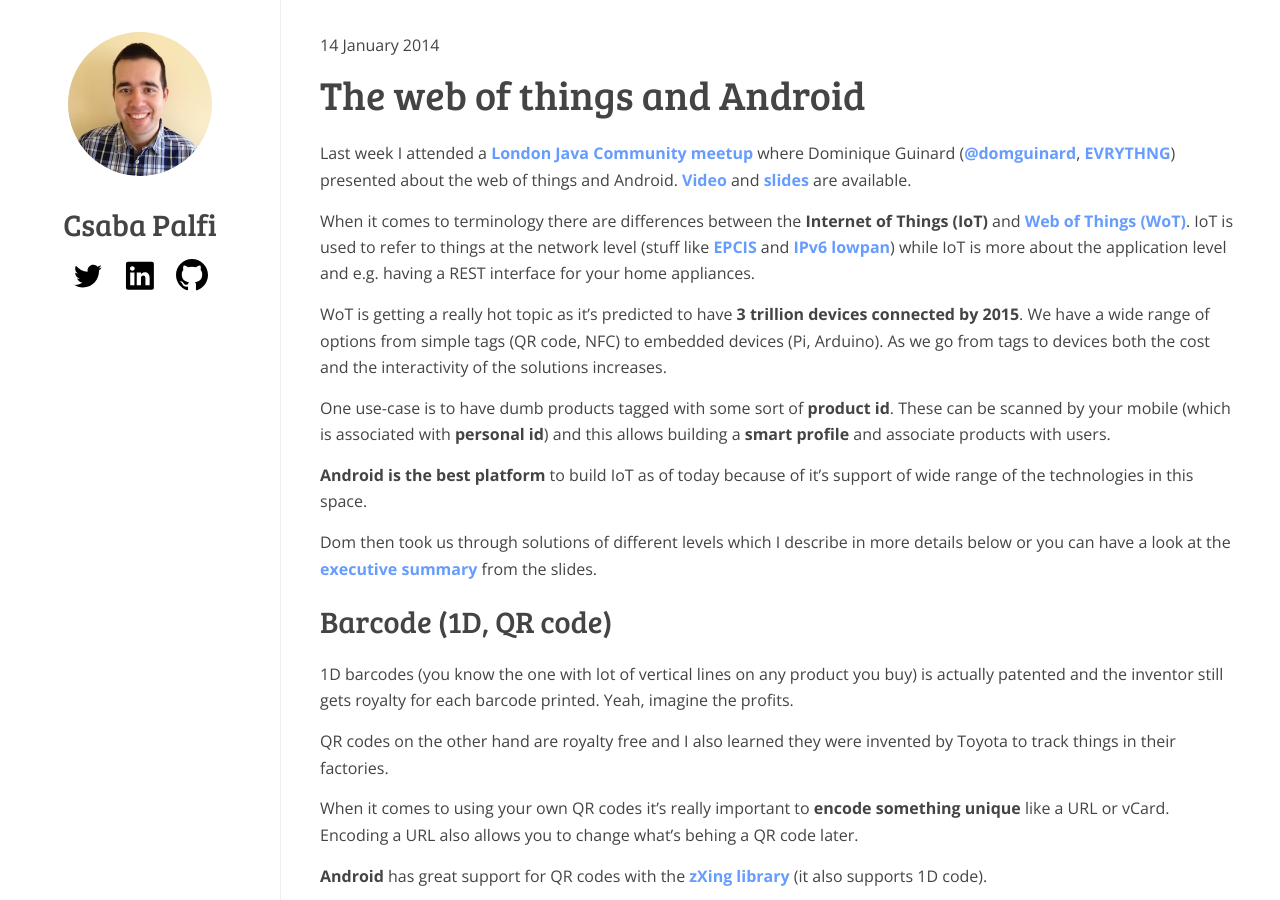
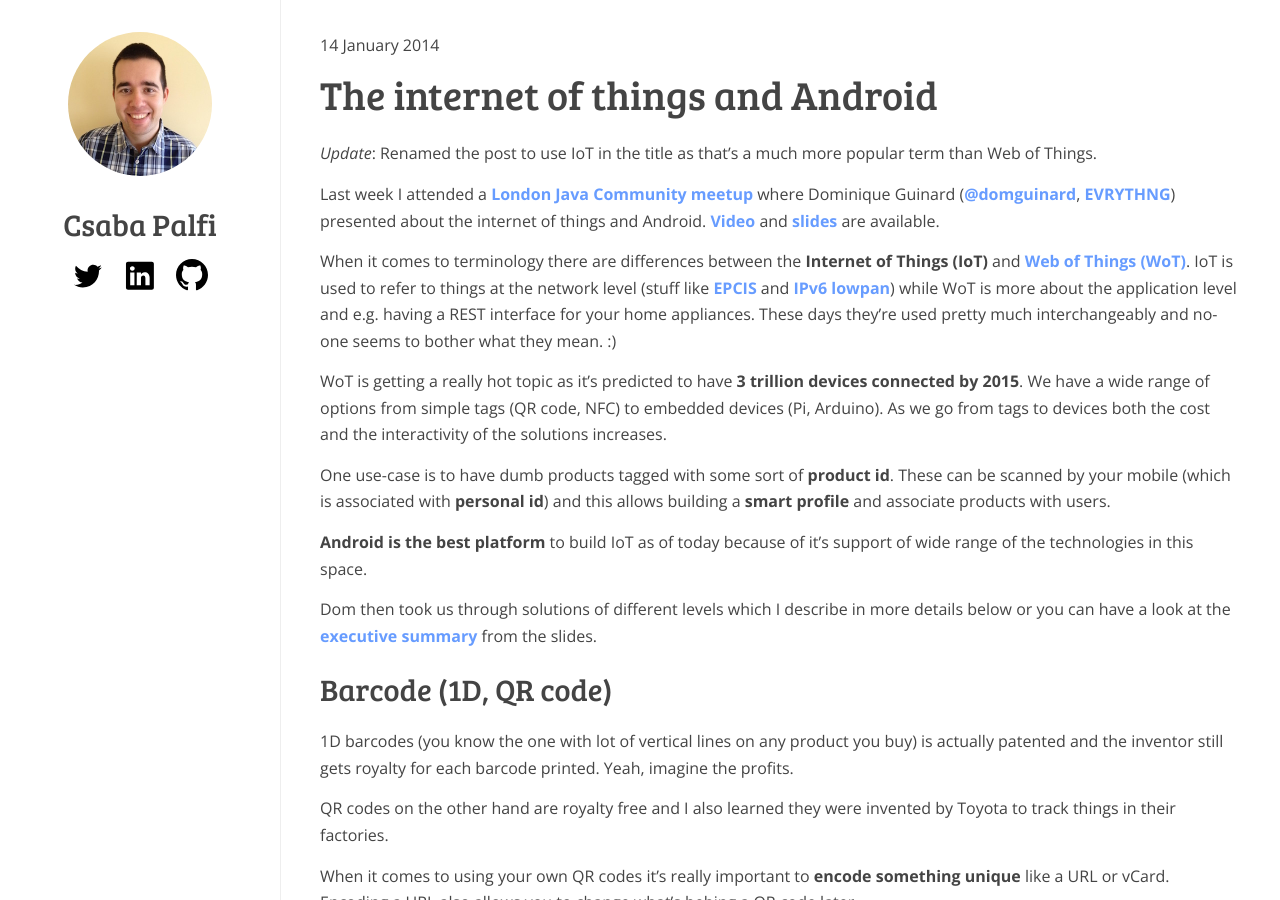
Before and after one commit to dublado/csabapalfi.github.io, a Jekyll site: the page built from _posts/2014-01-14-the-internet-of-things-and-android.md, in a window 1280 px wide and 900 px high. Built offline with Jekyll 4.4.1, drawn with Linux system fonts in a browser that asks for light colours; Markdown is read by kramdown in place of the engine named in the settings.

Commit message:
rename Android IoT post
Signed-off-by: Csaba Palfi <csaba@palfi.me>

```diff
--- a/_config.yml
+++ b/_config.yml
@@ -3,6 +3,8 @@ title: Csaba Palfi
 logo: /assets/images/csabapalfi@2x.jpg
 markdown: redcarpet
 permalink: /:title/
+gems:
+  - jekyll-redirect-from
 sass:
     style: :compressed
 defaults:
--- a/_posts/2014-01-14-the-web-of-things-and-android.md
+++ b/_posts/2014-01-14-the-internet-of-things-and-android.md
@@ -1,10 +1,13 @@
 ---
-title: "The web of things and Android"
+title: "The internet of things and Android"
+redirect_from: "/the-web-of-things-and-android"
 ---
 
-Last week I attended a [London Java Community meetup](http://www.meetup.com/Londonjavacommunity/events/156067152/) where Dominique Guinard ([@domguinard](https://twitter.com/domguinard), [EVRYTHNG](https://evrythng.com/)) presented about the web of things and Android. [Video](http://skillsmatter.com/podcast/os-mobile-server/if-spock-had-an-android-phone-android-and-the-web-of-things/hg-8635) and [slides](http://www.slideshare.net/EVRYTHNG/android-the-web-of-things-bluetooth-low-energy-bluetooth-40-ibeacons-barcodes-qrs-nfc-arduino) are available.
+*Update*: Renamed the post to use IoT in the title as that's a much more popular term than Web of Things.
 
-When it comes to terminology there are differences between the **Internet of Things (IoT)** and [Web of Things (WoT)](https://www.webofthings.org/). IoT is used to refer to things at the network level (stuff like [EPCIS](http://www.gs1.org/gsmp/kc/epcglobal/epcis) and [IPv6 lowpan](http://en.wikipedia.org/wiki/6LoWPAN)) while IoT is more about the application level and e.g. having a REST interface for your home appliances.
+Last week I attended a [London Java Community meetup](http://www.meetup.com/Londonjavacommunity/events/156067152/) where Dominique Guinard ([@domguinard](https://twitter.com/domguinard), [EVRYTHNG](https://evrythng.com/)) presented about the internet of things and Android. [Video](http://skillsmatter.com/podcast/os-mobile-server/if-spock-had-an-android-phone-android-and-the-web-of-things/hg-8635) and [slides](http://www.slideshare.net/EVRYTHNG/android-the-web-of-things-bluetooth-low-energy-bluetooth-40-ibeacons-barcodes-qrs-nfc-arduino) are available.
+
+When it comes to terminology there are differences between the **Internet of Things (IoT)** and [Web of Things (WoT)](https://www.webofthings.org/). IoT is used to refer to things at the network level (stuff like [EPCIS](http://www.gs1.org/gsmp/kc/epcglobal/epcis) and [IPv6 lowpan](http://en.wikipedia.org/wiki/6LoWPAN)) while WoT is more about the application level and e.g. having a REST interface for your home appliances. These days they're used pretty much interchangeably and no-one seems to bother what they mean. :)
 
 WoT is getting a really hot topic as it's predicted to have **3 trillion devices connected by 2015**. We have a wide range of options from simple tags (QR code, NFC) to embedded devices (Pi, Arduino). As we go from tags to devices both the cost and the interactivity of the solutions increases.
 
```
